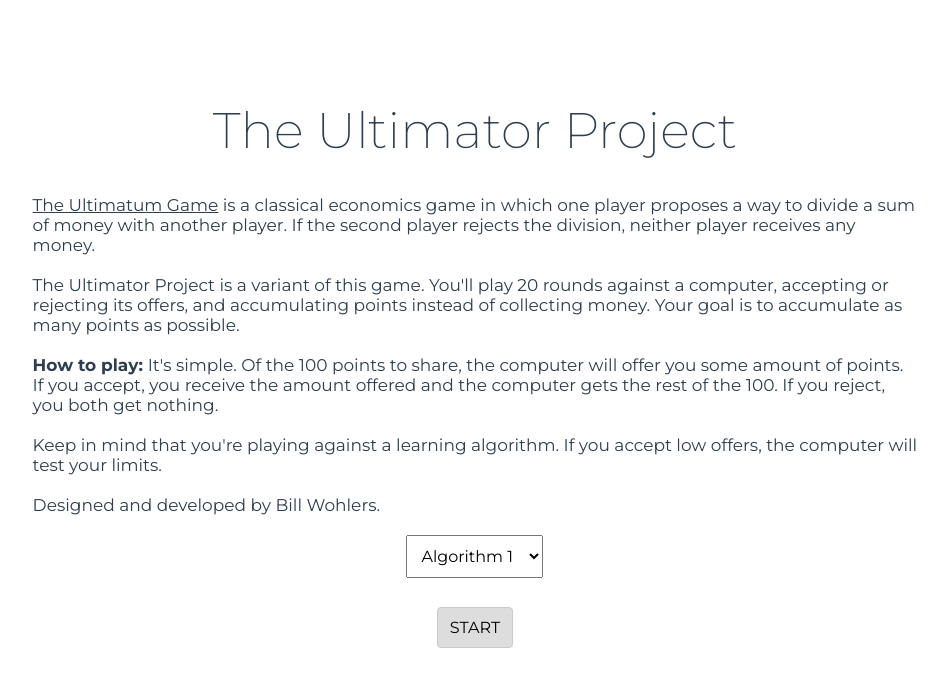
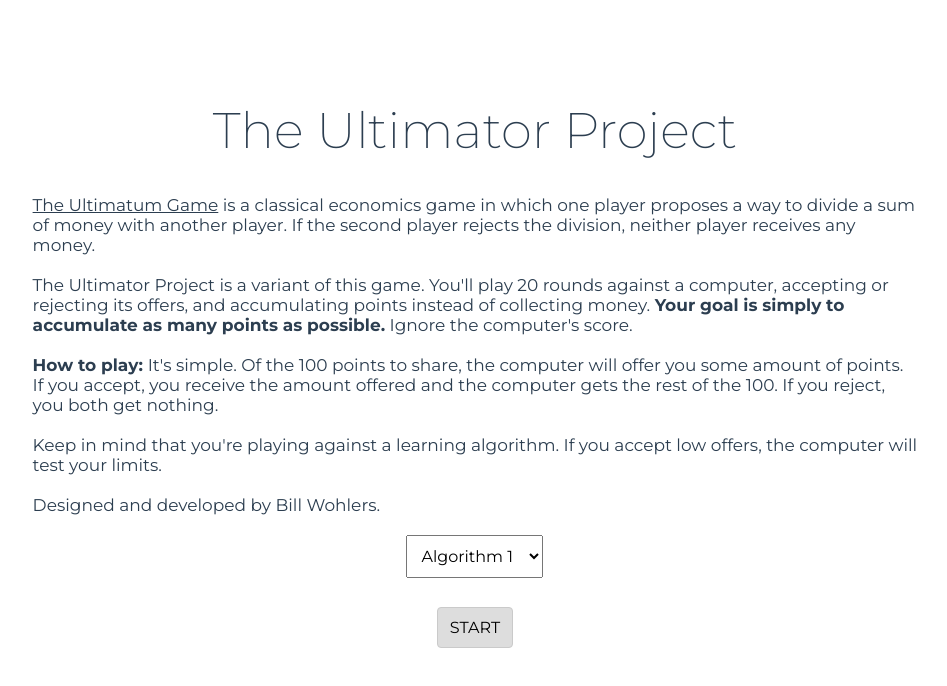
Before and after one commit to wwohlers/ultimator, a Vue app: page / in a window 1280 px wide. Shown: the top 686 px of the page, without its empty margins (165-1112 px from the left). Built offline with nearby package versions, Linux system fonts and the light colour scheme.

Commit message:
Quick text fix

```diff
--- a/src/components/Start.vue
+++ b/src/components/Start.vue
@@ -7,7 +7,7 @@
       <br><br>
       The Ultimator Project is a variant of this game. You'll play
       20 rounds against a computer, accepting or rejecting its offers, and accumulating points
-      instead of collecting money. Your goal is to accumulate as many points as possible.
+      instead of collecting money. <b>Your goal is simply to accumulate as many points as possible.</b> Ignore the computer's score.
       <br><br>
       <b>How to play: </b> It's simple. Of the 100 points to share, the computer will offer
       you some amount of points. If you accept, you receive the amount offered and the computer gets the rest of the 100.
```
